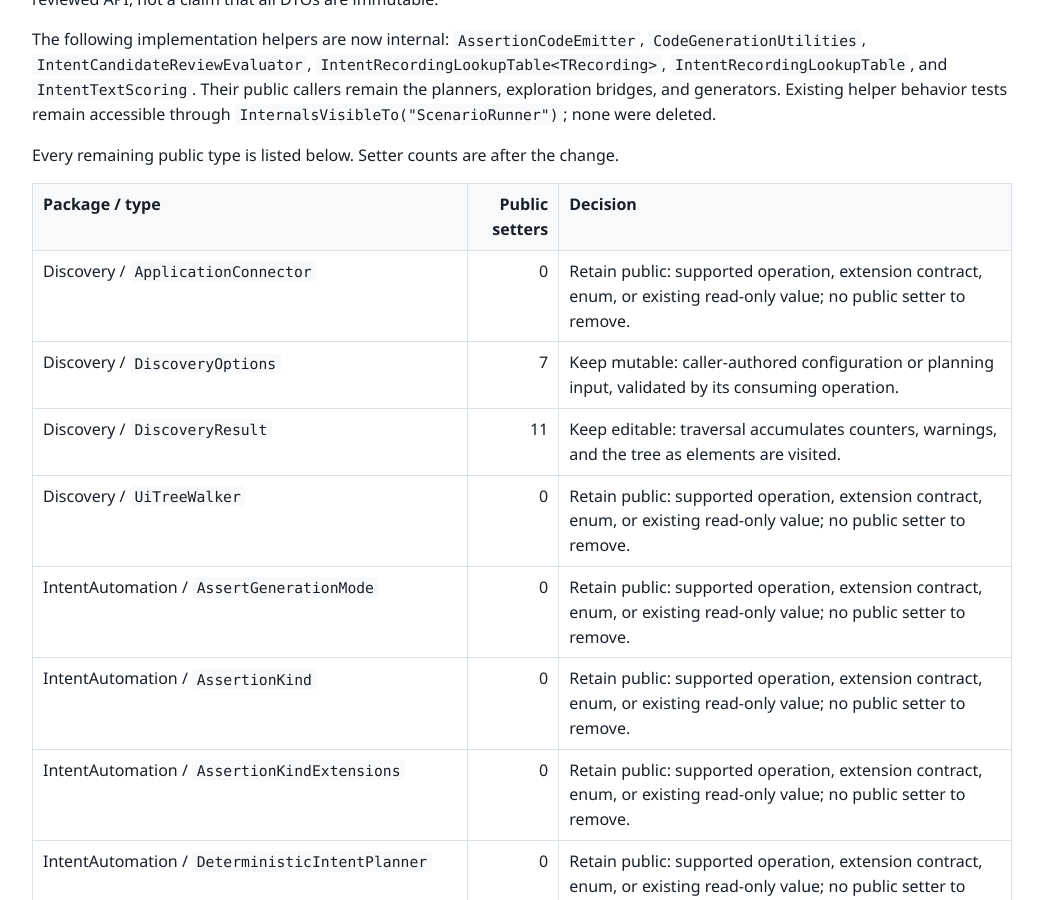
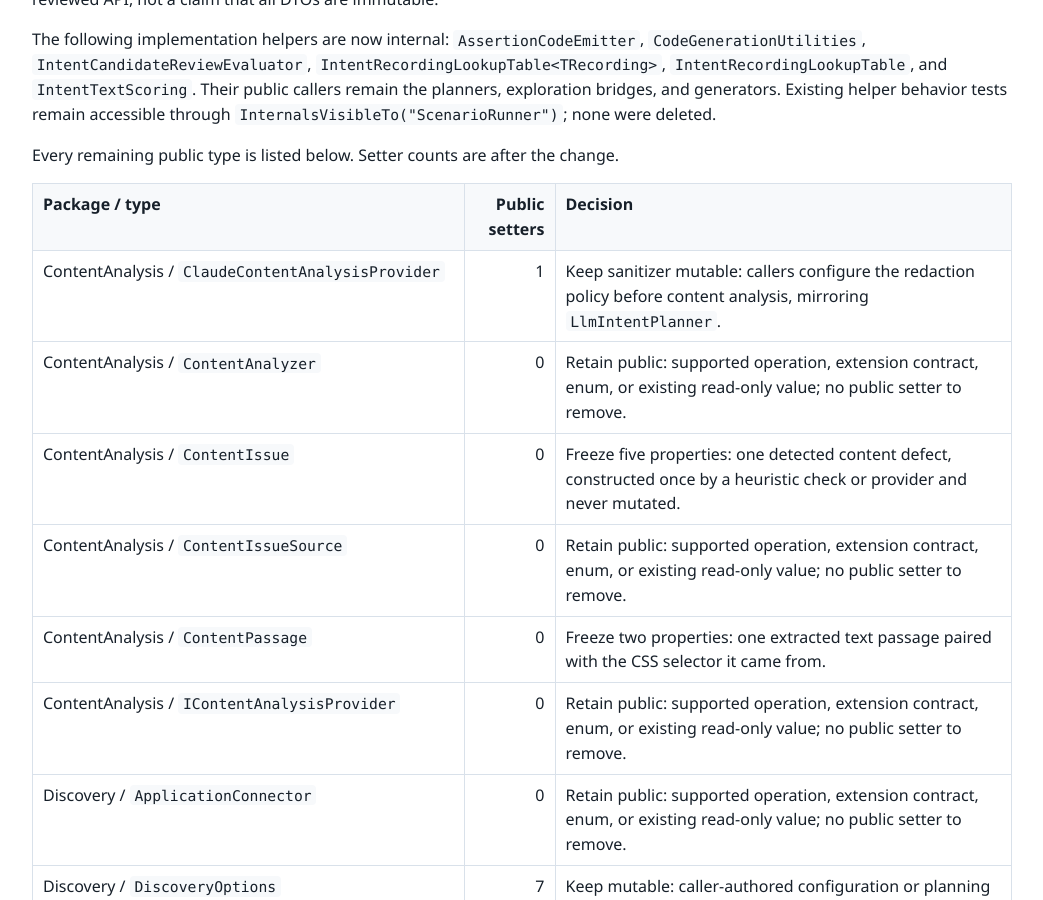
Before and after one commit to mustafasercansak/automation-sandbox, a Jekyll site: the page built from docs/public-api-audit.md, in a window 1280 px wide and 900 px high, scrolled down 1628 px. Shown: the whole window, without its empty margins (118-1161 px from the left). Built offline with Jekyll 4.4.1, drawn with Linux system fonts in a browser that asks for light colours; some of the changed text lies outside the part shown.

Commit message:
docs(public-api-audit): add 12 missing types, fix stale setter count (#467)
Diffed docs/public-api.json against the mutability table by
(package, type) instead of eyeballing it - the table was missing
ContentAnalysis (#452) and IntentExecution (#458) entirely, plus
PlaywrightWebSession/WebConsoleMessage/WebNetworkResponse/
WebRequestFailure (#448/#450/#456), HealingReportSummary (#446), and
WebDiscoveryOptions. WebElementInfo's setter count was also stale
(19, actually 23). Verified scripted parity: all 125 (package, type)
pairs in public-api.json now have exactly one matching table row with
a matching setter count.

```diff
--- a/docs/public-api-audit.md
+++ b/docs/public-api-audit.md
@@ -52,6 +52,12 @@ Every remaining public type is listed below. Setter counts are after the change.
 
 | Package / type | Public setters | Decision |
 | :--- | ---: | :--- |
+| ContentAnalysis / `ClaudeContentAnalysisProvider` | 1 | Keep sanitizer mutable: callers configure the redaction policy before content analysis, mirroring `LlmIntentPlanner`. |
+| ContentAnalysis / `ContentAnalyzer` | 0 | Retain public: supported operation, extension contract, enum, or existing read-only value; no public setter to remove. |
+| ContentAnalysis / `ContentIssue` | 0 | Freeze five properties: one detected content defect, constructed once by a heuristic check or provider and never mutated. |
+| ContentAnalysis / `ContentIssueSource` | 0 | Retain public: supported operation, extension contract, enum, or existing read-only value; no public setter to remove. |
+| ContentAnalysis / `ContentPassage` | 0 | Freeze two properties: one extracted text passage paired with the CSS selector it came from. |
+| ContentAnalysis / `IContentAnalysisProvider` | 0 | Retain public: supported operation, extension contract, enum, or existing read-only value; no public setter to remove. |
 | Discovery / `ApplicationConnector` | 0 | Retain public: supported operation, extension contract, enum, or existing read-only value; no public setter to remove. |
 | Discovery / `DiscoveryOptions` | 7 | Keep mutable: caller-authored configuration or planning input, validated by its consuming operation. |
 | Discovery / `DiscoveryResult` | 11 | Keep editable: traversal accumulates counters, warnings, and the tree as elements are visited. |
@@ -102,6 +108,9 @@ Every remaining public type is listed below. Setter counts are after the change.
 | IntentAutomation / `PlaywrightCSharpTestGenerator` | 0 | Retain public: supported operation, extension contract, enum, or existing read-only value; no public setter to remove. |
 | IntentAutomation / `PlaywrightTypeScriptTestGenerationOptions` | 3 | Keep mutable: caller-authored configuration or planning input, validated by its consuming operation. |
 | IntentAutomation / `PlaywrightTypeScriptTestGenerator` | 0 | Retain public: supported operation, extension contract, enum, or existing read-only value; no public setter to remove. |
+| IntentExecution / `IntentStepExecutionResult` | 0 | Freeze four properties: records one step's execution outcome, constructed once by `IntentWebExecutor` and never mutated. |
+| IntentExecution / `IntentWebExecutionResult` | 3 | Keep editable: the executor assembles Scenario and appends each step's result as execution proceeds, then sets Success once the run completes or stops. |
+| IntentExecution / `IntentWebExecutor` | 0 | Retain public: supported operation, extension contract, enum, or existing read-only value; no public setter to remove. |
 | LlmHealing / `ClaudeHealingProvider` | 0 | Retain public: supported operation, extension contract, enum, or existing read-only value; no public setter to remove. |
 | LlmHealing / `GeminiHealingProvider` | 0 | Retain public: supported operation, extension contract, enum, or existing read-only value; no public setter to remove. |
 | LlmHealing / `HttpLlmHealingProvider` | 3 | Keep tunables mutable: sanitizer and batch timeout overrides are deliberate provider-instance configuration. |
@@ -117,6 +126,10 @@ Every remaining public type is listed below. Setter counts are after the change.
 | LlmHealing / `OpenAiHealingProvider` | 0 | Retain public: supported operation, extension contract, enum, or existing read-only value; no public setter to remove. |
 | PlaywrightLiveExploration / `PlaywrightLiveExplorer` | 0 | Retain public: supported operation, extension contract, enum, or existing read-only value; no public setter to remove. |
 | PlaywrightLiveExploration / `PlaywrightLiveExplorerOptions` | 2 | Keep mutable: caller-authored configuration or planning input, validated by its consuming operation. |
+| PlaywrightLiveExploration / `PlaywrightWebSession` | 0 | Retain public: supported operation, extension contract, enum, or existing read-only value; no public setter to remove. |
+| PlaywrightLiveExploration / `WebConsoleMessage` | 0 | Freeze two properties: one console message observed during a live session, never mutated after capture. |
+| PlaywrightLiveExploration / `WebNetworkResponse` | 0 | Freeze two properties: one network response observed during a live session, never mutated after capture. |
+| PlaywrightLiveExploration / `WebRequestFailure` | 0 | Freeze two properties: one failed request observed during a live session, never mutated after capture. |
 | SelfHealing / `BatchHealingItemResult` | 0 | Retain public: supported operation, extension contract, enum, or existing read-only value; no public setter to remove. |
 | SelfHealing / `BatchHealingRequest` | 0 | Retain public: supported operation, extension contract, enum, or existing read-only value; no public setter to remove. |
 | SelfHealing / `BatchHealingResult` | 0 | Retain public: supported operation, extension contract, enum, or existing read-only value; no public setter to remove. |
@@ -130,6 +143,7 @@ Every remaining public type is listed below. Setter counts are after the change.
 | SelfHealing / `HealingReportEntry` | 27 | Keep editable: the engine records proposal evidence and adds execution outcome after the retry. |
 | SelfHealing / `HealingReportFileSink` | 0 | Retain public: supported operation, extension contract, enum, or existing read-only value; no public setter to remove. |
 | SelfHealing / `HealingReportHtmlRenderer` | 0 | Retain public: supported operation, extension contract, enum, or existing read-only value; no public setter to remove. |
+| SelfHealing / `HealingReportSummary` | 7 | Keep editable: `Summarize` populates aggregate counts from a healing report; consumers may recompute or override fields when composing custom dashboards. |
 | SelfHealing / `IHealingReportSink` | 0 | Retain public: supported operation, extension contract, enum, or existing read-only value; no public setter to remove. |
 | SelfHealing / `LocatorHealingHistoryEntryFactory` | 0 | Retain public: supported operation, extension contract, enum, or existing read-only value; no public setter to remove. |
 | SelfHealing / `ProfileCalibrationResult` | 11 | Keep editable: calibration accumulates per-probe counters; consumers can assemble measurements for reporting. |
@@ -160,7 +174,8 @@ Every remaining public type is listed below. Setter counts are after the change.
 | WebDiscovery / `PlaywrightDomCaptureScript` | 0 | Retain public: supported operation, extension contract, enum, or existing read-only value; no public setter to remove. |
 | WebDiscovery / `PlaywrightLocatorEmitter` | 0 | Retain public: supported operation, extension contract, enum, or existing read-only value; no public setter to remove. |
 | WebDiscovery / `PlaywrightLocatorSuggestion` | 0 | Freeze four scalar properties: the strategy, expression, ranking, and explanation form one proposal. |
-| WebDiscovery / `WebElementInfo` | 19 | Keep editable: DOM capture and consumer adapters assemble trees and frame metadata. |
+| WebDiscovery / `WebDiscoveryOptions` | 3 | Keep mutable: caller-authored configuration or planning input, validated by its consuming operation. |
+| WebDiscovery / `WebElementInfo` | 23 | Keep editable: DOM capture and consumer adapters assemble trees and frame metadata. |
 | WebDiscovery / `WebElementMapper` | 0 | Retain public: supported operation, extension contract, enum, or existing read-only value; no public setter to remove. |
 
 ### Migration and verification
```
